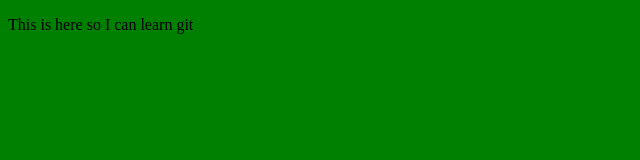
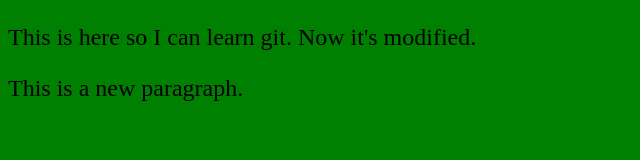
Before and after one commit to lwebber/learn-github, a plain HTML site: page index.html in a window 1280 px wide. Shown: the whole page, without its empty margins (0-640 px from the left). Drawn offline with Linux system fonts and the light colour scheme.

Commit message:
update html and css

```diff
--- a/index.html
+++ b/index.html
@@ -10,7 +10,8 @@
 </head>
 
 <body>
-    <p>This is here so I can learn git</p>
+    <p>This is here so I can learn git. Now it's modified.</p>
+    <p>This is a new paragraph.</p>
 </body>
 
 </html>
--- a/main.css
+++ b/main.css
@@ -4,4 +4,5 @@
 
 body {
     background: green;
+    font-size: 24px;
 }
```
